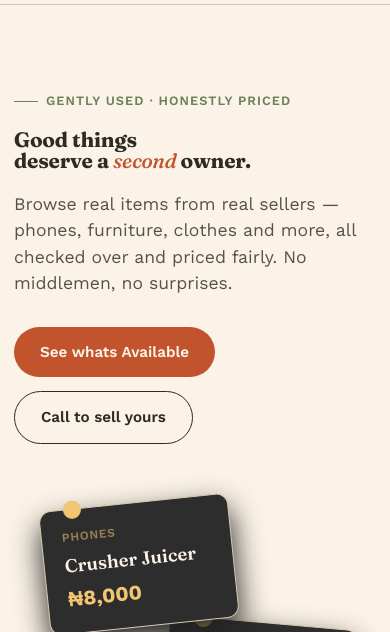
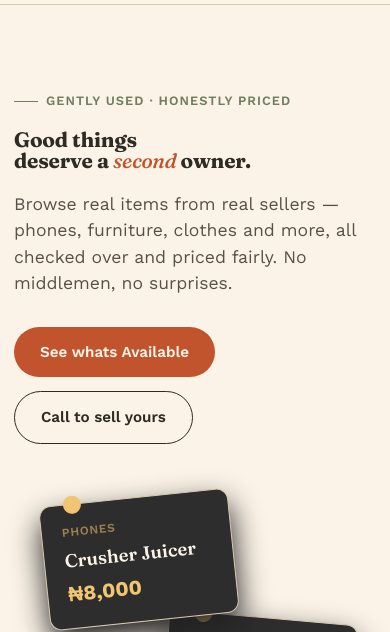
Before and after one commit to MinnaSecondhandMarket/MinnaSecondhandMarket.github.io, a plain HTML site: page index.html in a window 390 px wide. Shown: the part 134-766 px from the top of the page. Drawn offline with nearby package versions, Linux system fonts and the light colour scheme.

Commit message:
Update index.html

```diff
--- a/index.html
+++ b/index.html
@@ -211,7 +211,7 @@
  @media (max-width: 860px){
     .hero .wrap{grid-template-columns:1fr;}
     .hero h1{font-size:1.3rem;}
-    .tag-stack{height:150px; margin-top:10px;}
+    .tag-stack{height:100px; margin-top:5px;}
     nav{display:none;}
     .grid{grid-template-columns:repeat(2,1fr); gap:12px;}
     .how-grid{grid-template-columns:1fr;}
```
